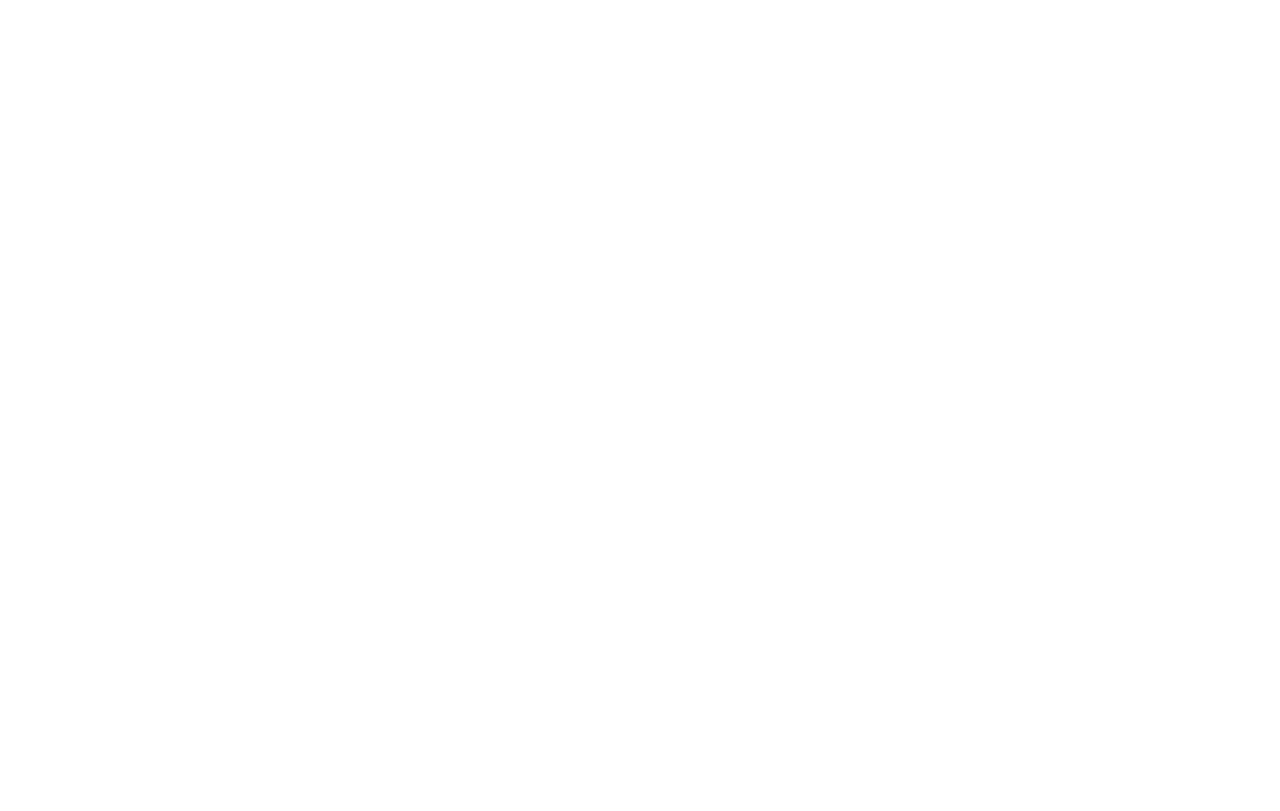
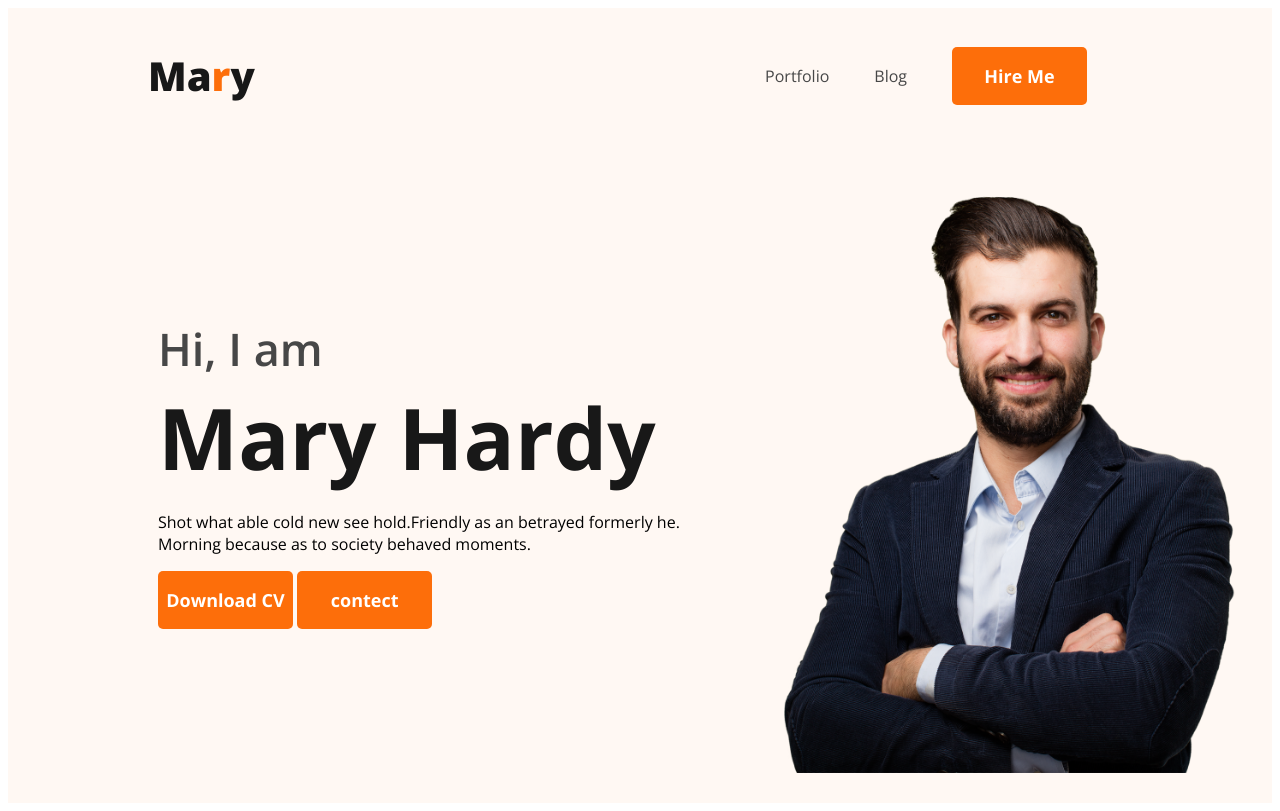
Before and after one commit to tayeb012/portfolio-resources-project, a plain HTML site: page index.html in a window 1280 px wide. Drawn offline with nearby package versions, Linux system fonts and the light colour scheme.

Commit message:
added img & some code

```diff
--- a/index.html
+++ b/index.html
@@ -1,21 +1,36 @@
 <!DOCTYPE html>
 <html lang="en">
   <head>
-    <meta charset="UTF-8">
-    <meta name="viewport" content="width=device-width, initial-scale=1.0">
+    <meta charset="UTF-8" />
+    <meta name="viewport" content="width=device-width, initial-scale=1.0" />
     <title>portfolio resources project</title>
+    <link rel="stylesheet" href="style.css" />
   </head>
   <body>
     <header>
       <nav>
-
+        <h3>Ma<span class="r-color">r</span>y</h3>
+        <ul>
+          <li><a href="#">Portfolio</a></li>
+          <li><a href="#">Blog</a></li>
+          <li><button class="btn-primary">Hire Me</button></li>
+        </ul>
       </nav>
+      <div class="banner">
+        <div>
+          <div class="banner-greeting">Hi, I am</div>
+          <div class="banner-tittel">Mary Hardy</div>
+          <p class="dtl">
+            Shot what able cold new see hold.Friendly as an betrayed formerly
+            he. Morning because as to society behaved moments.
+          </p>
+          <button class="btn-primary">Download CV</button>
+          <button class="btn-primary">contect</button>
+        </div>
+        <img class="profile-pic" src="images/hardy.png" alt="hardy.png">
+      </div>
     </header>
-    <main>
-
-    </main>
-    <footer>
-
-    </footer>
+    <main></main>
+    <footer></footer>
   </body>
 </html>
--- /dev/null
+++ b/style.css
@@ -0,0 +1,85 @@
+/* all type of link */
+
+@import url('https://fonts.googleapis.com/css2?family=Open+Sans:wght@400;600;700;800&display=swap');
+
+
+* {
+    font-family: 'Open Sans', sans-serif;
+}
+
+
+header {
+    background: #FFF8F3;
+}
+
+/* nav releted style */
+nav {
+    display: flex;
+    justify-content: space-between;
+    align-items: center;
+    margin: 0 140px;
+}
+
+nav>h3 {
+    color: #181818;
+    font-size: 40px;
+    font-weight: 800;
+}
+
+nav>h3 .r-color {
+    color: #FD6E0A;
+}
+
+nav>ul {
+    display: flex;
+    align-items: center;
+}
+
+nav>ul li {
+    /* display: inline; */
+    list-style: none;
+    margin-right: 45px;
+}
+
+nav>ul li a {
+    text-decoration: none;
+    color: #474747;
+    font-size: 16px;
+    font-weight: 400;
+}
+
+.btn-primary {
+    border-radius: 5px;
+    background: #FD6E0A;
+    color: #FFF;
+    font-size: 18px;
+    font-weight: 700;
+    width: 135px;
+    height: 58px;
+    flex-shrink: 0;
+    border: none;
+}
+
+.banner {
+    padding: 30px 30px 30px 150px;
+    display: flex;
+    align-items: center;
+}
+
+.banner-greeting {
+    color: #474747;
+    font-size: 45px;
+    font-weight: 600;
+}
+
+.banner-tittel {
+    color: #181818;
+    font-size: 85px;
+    font-weight: 700;
+}
+
+.banner>.profile-pic {
+    width: 500px;
+    height: 600px;
+    flex-shrink: 0;
+}
```
Also changed, not shown: images/developer.png (added), images/hardy.png (added), images/header_bg.png (added), images/icons/facebook.png (added), images/icons/insta.png (added), images/icons/js.png (added), images/icons/mongo.png (added), images/icons/nodejs.png (added), images/icons/react.png (added), images/icons/twitter.png (added). Lines whose indentation alone changed are shown as unchanged.
